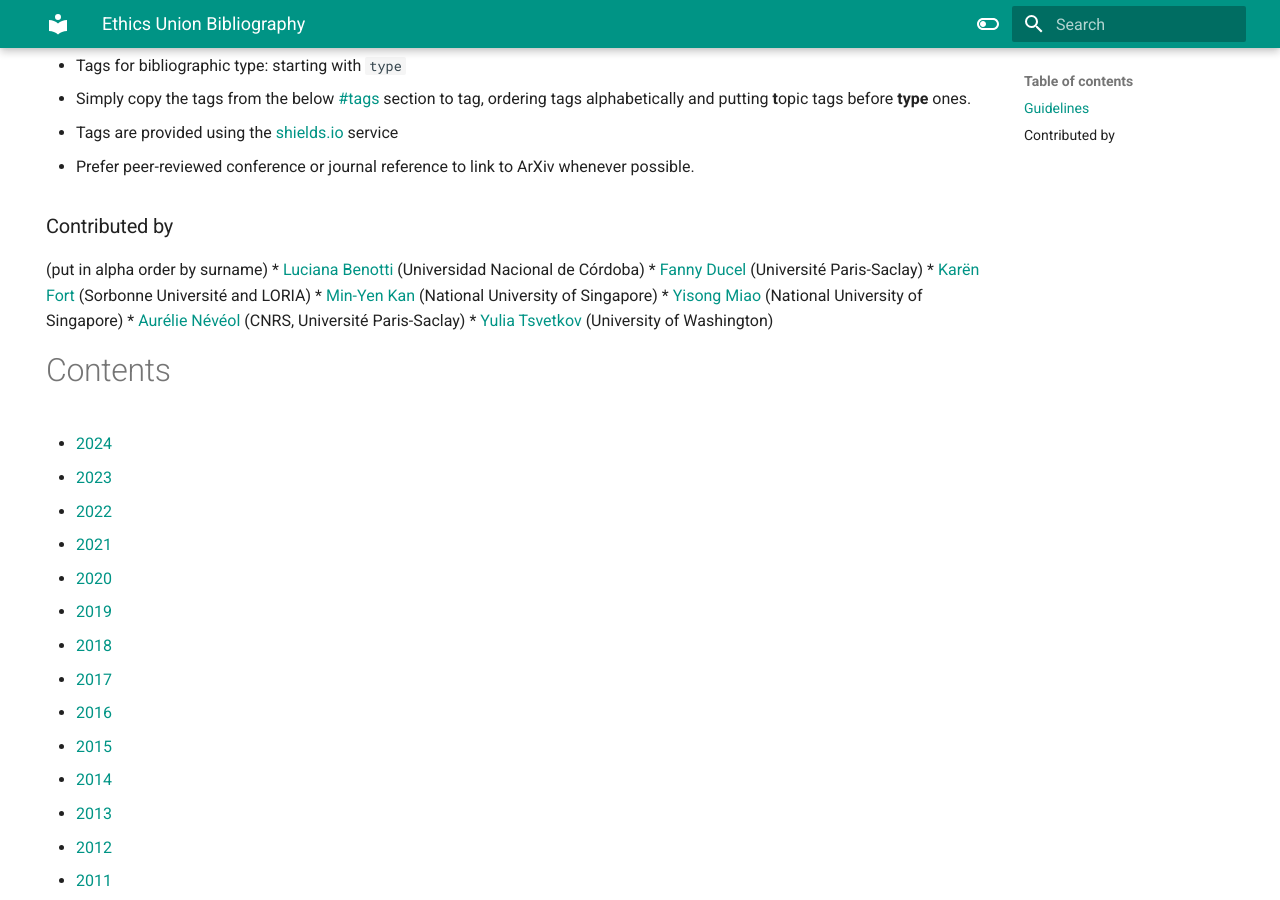
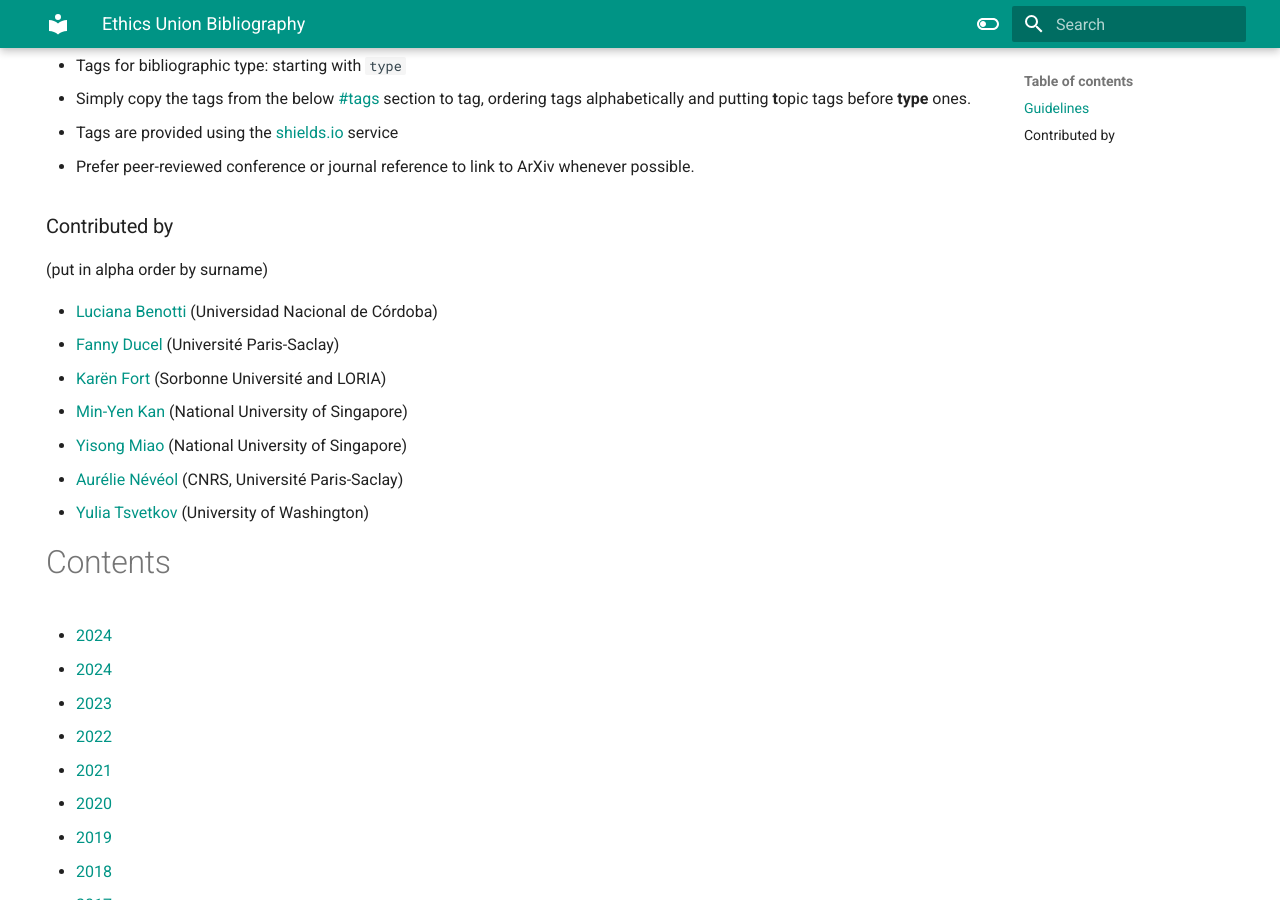
Before and after one commit to knmnyn/ethics-website, an MkDocs documentation site: the page built from docs/resources/ethics-reading-list/index.md, in a window 1280 px wide and 900 px high, scrolled down 642 px. Built offline with MkDocs 1.6.1 and Material for MkDocs 9.7.7, drawn with Linux system fonts in a browser that asks for light colours.

Commit message:
Update index.md

```diff
--- a/docs/resources/ethics-reading-list/index.md
+++ b/docs/resources/ethics-reading-list/index.md
@@ -25,6 +25,7 @@ This list is intentionally kept with simple formatting in Markdown to allow mach
 
 ### Contributed by
 (put in alpha order by surname)
+
 * [Luciana Benotti](https://benotti.github.io/) (Universidad Nacional de Córdoba)
 * [Fanny Ducel](https://fannyducel.github.io/) (Université Paris-Saclay)
 * [Karën Fort](https://members.loria.fr/KFort/) (Sorbonne Université and LORIA)
@@ -35,6 +36,7 @@ This list is intentionally kept with simple formatting in Markdown to allow mach
 
 # Contents
 
+* [2024](#2025)
 * [2024](#2024)
 * [2023](#2023)
 * [2022](#2022)
```
